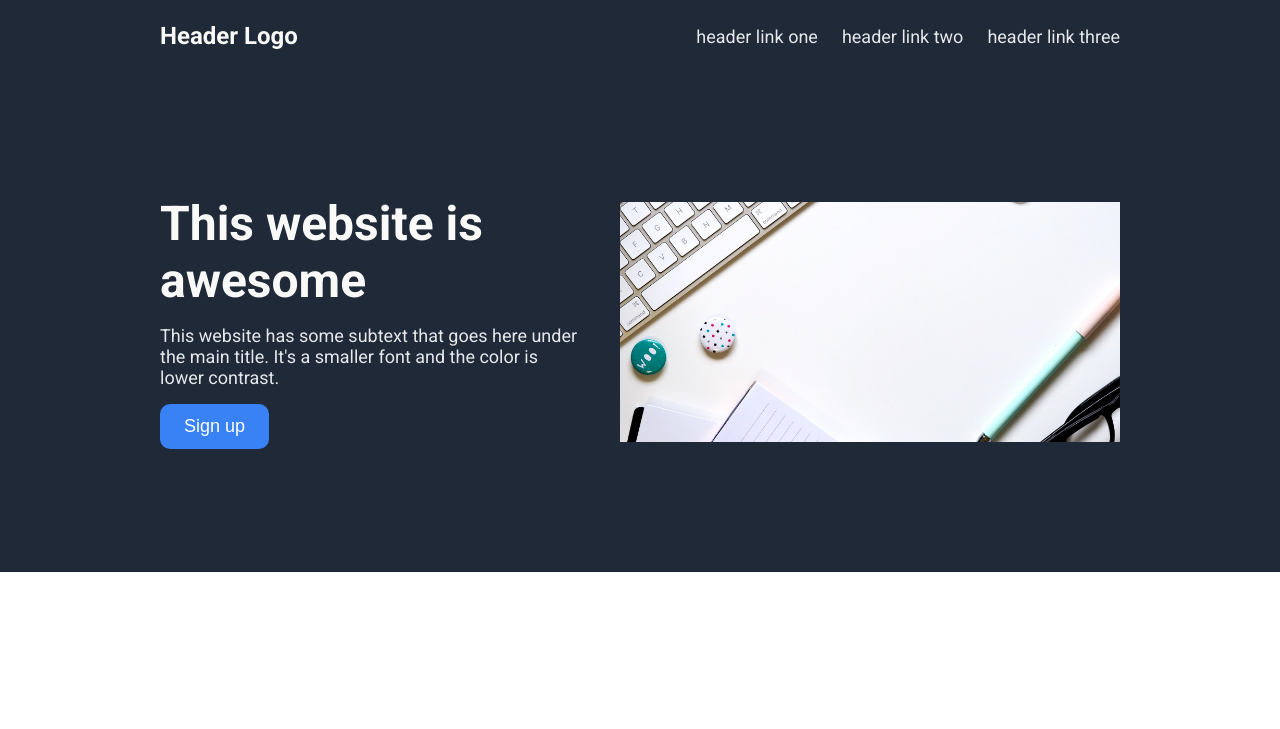
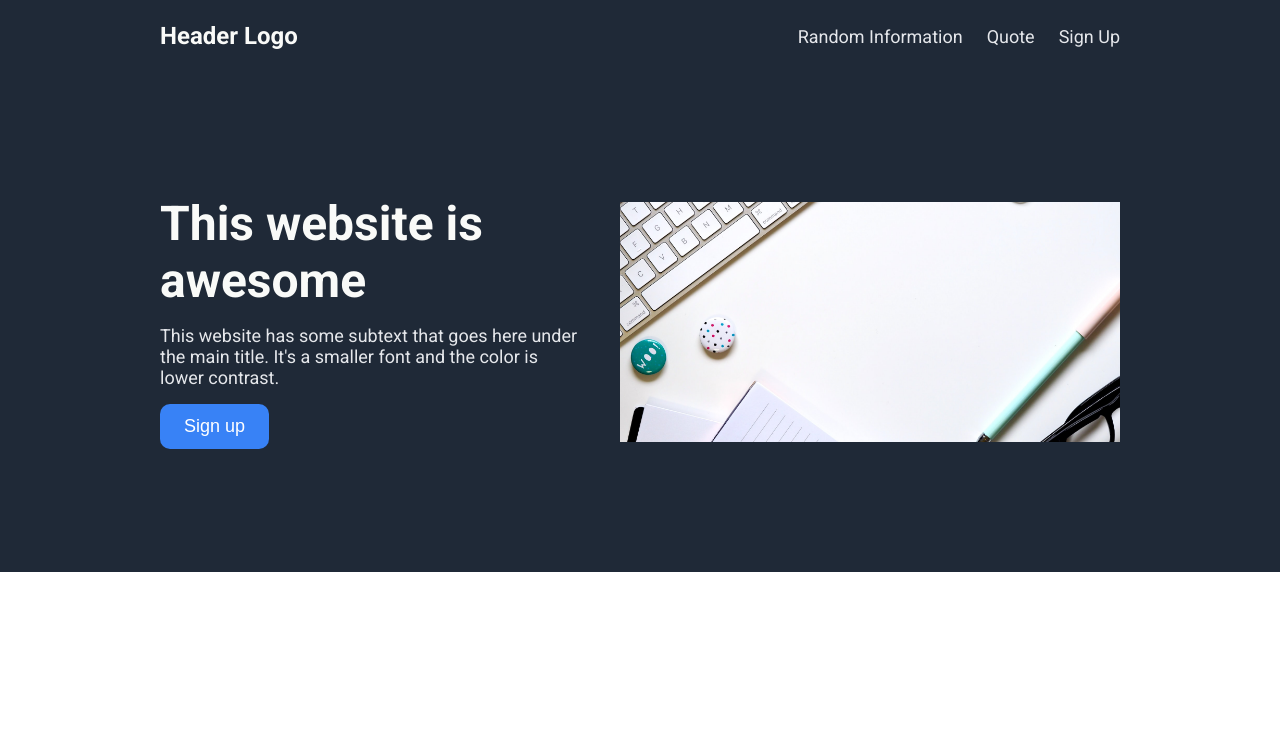
Before and after one commit to diego2go/Landing-Page, a plain HTML site: page index.html in a window 1280 px wide. Shown: the top 729 px of the page. Drawn offline with Linux system fonts and the light colour scheme.

Commit message:
Add nav links and styles

```diff
--- a/index.html
+++ b/index.html
@@ -13,9 +13,9 @@
             <h1 class="logo">Header Logo</h1>
             <nav>
                 <ul>
-                    <li>header link one</li>
-                    <li>header link two</li>
-                    <li>header link three</li>
+                    <li><a href="#information">Random Information</a></li>
+                    <li><a href="#quote">Quote</a></li>
+                    <li><a href="#signup">Sign Up</a></li>
                 </ul>
             </nav>
         </header>
@@ -33,7 +33,7 @@
                     <img src="./img/jess-bailey-UHqfUTDmdC4-unsplash.jpg" class="hero-img" alt="A white desktop with a notebook, a keyboard and a pen">
                 </div>
             </div>
-            <div class="information">
+            <div class="information" id="information">
                 <h2 class="information-title">Some random information.</h2>
                 <div class="card-container">
                     <div class="card">
@@ -63,7 +63,7 @@
                 </div>
 
             </div>
-            <figure class="quote-container">
+            <figure class="quote-container" id="quote">
                 <blockquote>
                     <p>
                         Do the best you can until you know better.
@@ -72,7 +72,7 @@
                 </blockquote>
                 <figcaption>-Tesla</figcaption>
             </figure>
-            <div class="signup-container">
+            <div class="signup-container" id="signup">
                 <div class="action-card">
                     <div class="card-text">
                         <h2>Call to action! It's time!</h2>
--- a/styles.css
+++ b/styles.css
@@ -30,6 +30,7 @@ ul{
 }
 a{
     text-decoration: none;
+    color: #e5e7eb;
 
 }
 .hero-container{
```
